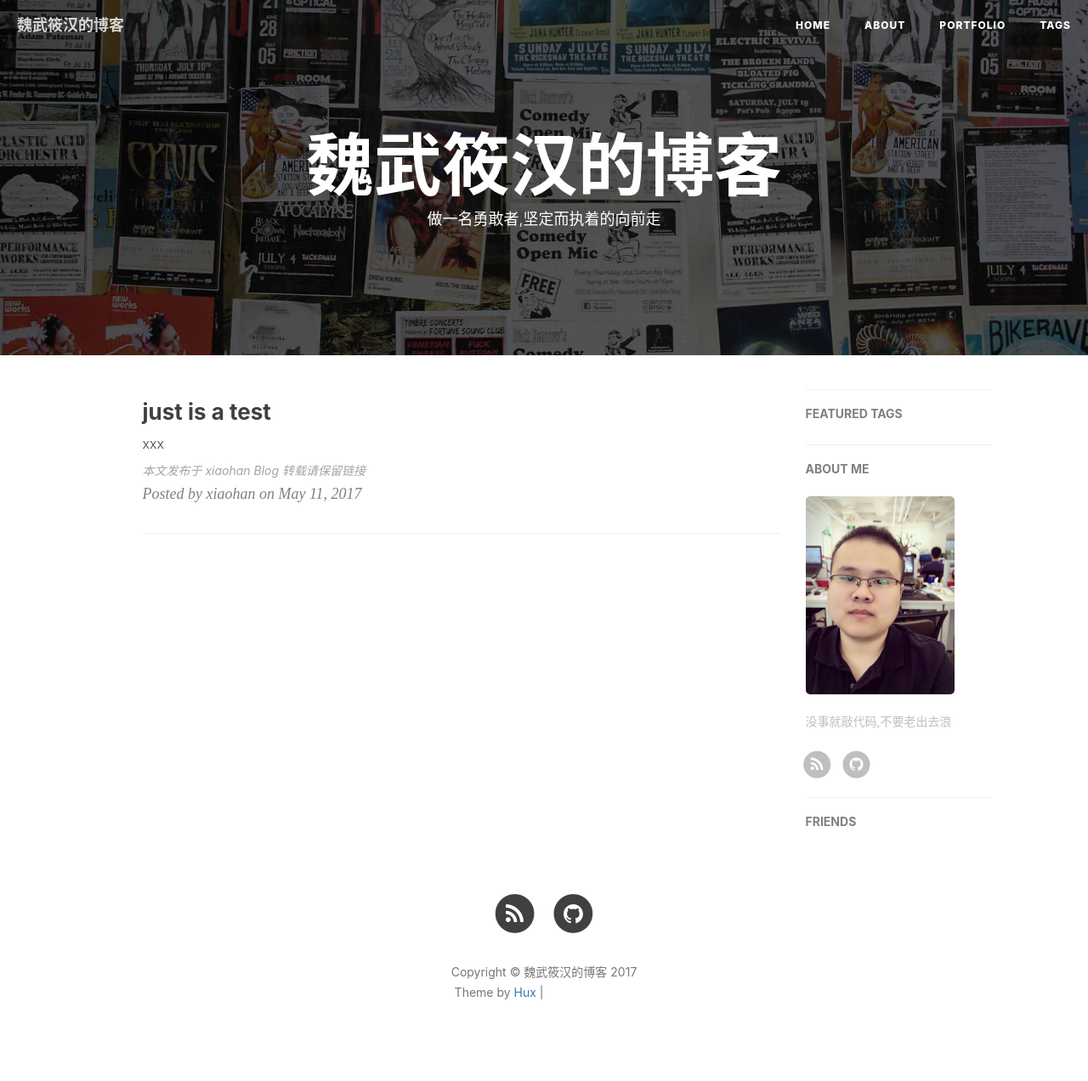
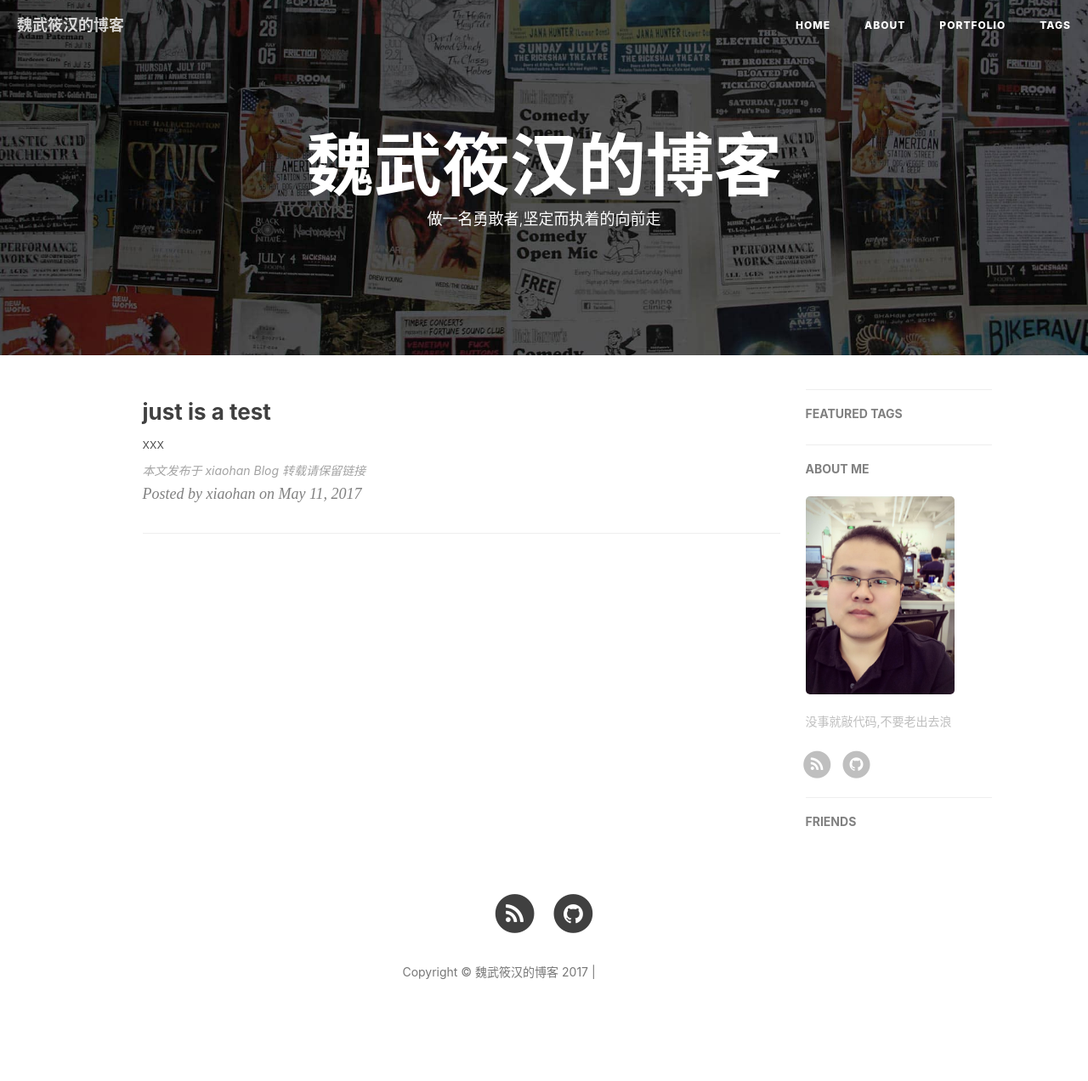
Before and after one commit to xiaohanWW/xiaohanWW.github.io, a Jekyll site: the page built from index.html, in a window 1280 px wide. Shown: the whole page at 85% size. Built offline with Jekyll 4.4.1, drawn with Linux system fonts in a browser that asks for light colours; nearby versions of some CDN libraries; the list of posts is cut into pages by our own code; comment, search, counter and statistics services are not loaded; after the commit the page ends 1248 px from its top, so only the background shows below that; grey boxes are pictures that could not be loaded.

Commit message:
修改配置

```diff
--- a/_includes/footer.html
+++ b/_includes/footer.html
@@ -81,8 +81,8 @@
                 </ul>
                 <p class="copyright text-muted">
                     Copyright &copy; {{ site.title }} {{ site.time | date: '%Y' }}
-                    <br>
-                    Theme by <a href="http://huangxuan.me">Hux</a> |
+<!--                     <br>
+                    Theme by <a href="http://huangxuan.me">Hux</a>  -->|
                     <iframe
                         style="margin-left: 2px; margin-bottom:-5px;"
                         frameborder="0" scrolling="0" width="100px" height="20px"
```
